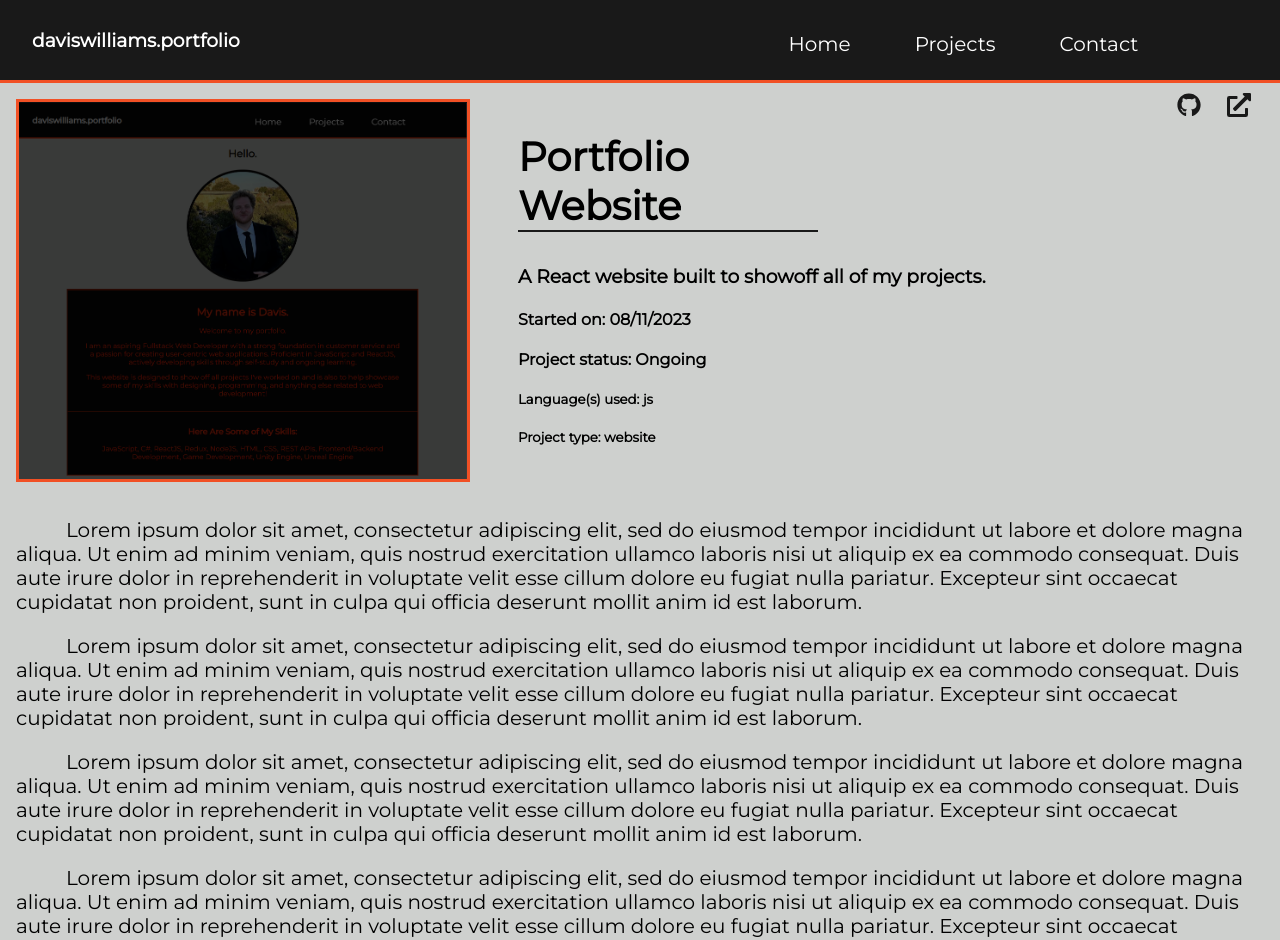
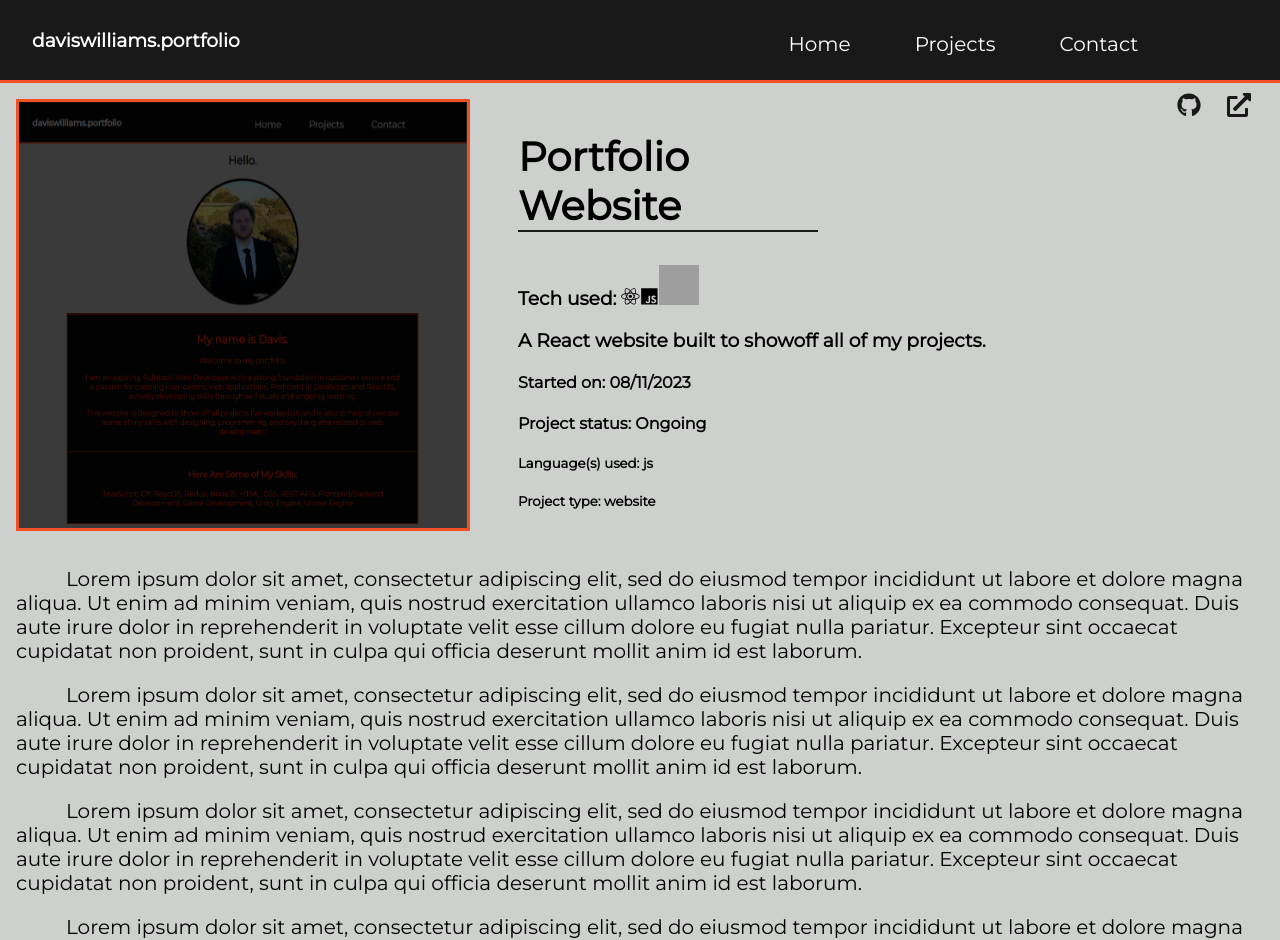
Before and after one commit to dwilliams304/personal-website, a React (Create React App) app: page /projects/1 in a window 1280 px wide. Shown: the top 940 px of the page. Built offline with nearby package versions, Linux system fonts and the light colour scheme; grey boxes are pictures that could not be loaded.

Commit message:
Add tech used to project page (wip-styling)

```diff
--- a/src/Components/ProjectPage.js
+++ b/src/Components/ProjectPage.js
@@ -2,6 +2,7 @@ import React, { useEffect, useState } from "react";
 import Data from "../Helpers/Data";
 import { useParams } from "react-router";
 import { FaGithub, FaExternalLinkAlt } from "react-icons/fa";
+import { iconMap } from '../Helpers/iconmap';
 
 
 function ProjectPage(props){
@@ -10,7 +11,7 @@ function ProjectPage(props){
     const [pageData, setPageData] = useState({});
 
     //Destructure from page's data
-    const {bannerImg, dateStarted, status, websiteLink, githubLink, fullDescription} = pageData;
+    const {bannerImg, techUsed, dateStarted, status, websiteLink, githubLink, fullDescription} = pageData;
     const { openInNewWindow } = props;
 
 
@@ -35,6 +36,11 @@ function ProjectPage(props){
                 <img className="project-page-banner" src={`/assets/imgs/projects/${bannerImg}`} alt='banner'/>
                 <div className="project-page-header">
                     <h2>{project.projName}</h2>
+                    <h3>Tech used: {
+                        techUsed.map((tech, i) => {
+                            return <span className="tech-icon" key={i}>{iconMap[tech]}</span>
+                        })
+                    }</h3>
                     <h3>{project.projDescription}</h3>
                     <h4>Started on: {dateStarted}</h4>
                     <h4>Project status: {status}</h4>
@@ -61,11 +67,11 @@ function ProjectPage(props){
 
                 {/* at ever '\n' -> split into a new <p> */}
             <div className="project-page-details">
-                <p>{
+                {
                         fullDescription.split("\n").map((paragraph, i) => {
                             return <p key={i}>{paragraph}</p>
                         })
-                }</p>
+                }
             </div>
         </div>
     )
--- a/src/Helpers/Data.js
+++ b/src/Helpers/Data.js
@@ -5,13 +5,13 @@ const Data =
     projID: 0,
     projName: 'Neon Rain',
     projDescription: 'A 2D top-down shooter game made within Unity.',
-    img: 'NeonRain.PNG',
+    img: 'NeonRainGameplay.PNG',
     categories: {
       language: 'c#',
       type: 'game'
     },
     pageData : {
-      bannerImg: 'NeonRain.PNG',
+      bannerImg: 'NeonRainGameplay.PNG',
       dateStarted: '06/15/2023',
       status: 'Ongoing',
       techUsed: ['c#', 'unity', ],
@@ -63,7 +63,7 @@ const Data =
       bannerImg: 'PortfolioWebsite.PNG',
       dateStarted: '08/11/2023',
       status: 'Ongoing',
-      techUsed: ['react', 'javascript'],
+      techUsed: ['react', 'javascript', 'node'],
       websiteLink: 'https://daviswilliams-portfolio.vercel.app',
       githubLink: 'https://github.com/dwilliams304/personal-website',
       fullDescription: 'Lorem ipsum dolor sit amet, consectetur adipiscing elit, sed do eiusmod tempor \
@@ -111,7 +111,7 @@ const Data =
       bannerImg: 'WeatherApp.PNG',
       dateStarted: '10/28/2023',
       status: 'Completed',
-      techUsed: [''],
+      techUsed: ['react', 'javascript', 'node'],
       websiteLink: '',
       githubLink: 'https://github.com/dwilliams304/weather-app',
       fullDescription: 'Lorem ipsum dolor sit amet, consectetur adipiscing elit, sed do eiusmod tempor \
--- a/src/Styles/projects.css
+++ b/src/Styles/projects.css
@@ -152,6 +152,12 @@
     font-size: 20px;
 }
 
+.tech-icon{
+    height: 40px;
+    width: 40px;
+}
+
+
 
 /* Tablet and smaller responsiveness */
 @media only screen and (max-width: 1024px) {
```
Also changed, not shown: public/assets/imgs/projects/NeonRainGameplay.PNG (renamed from public/assets/imgs/projects/NeonRain.png).
